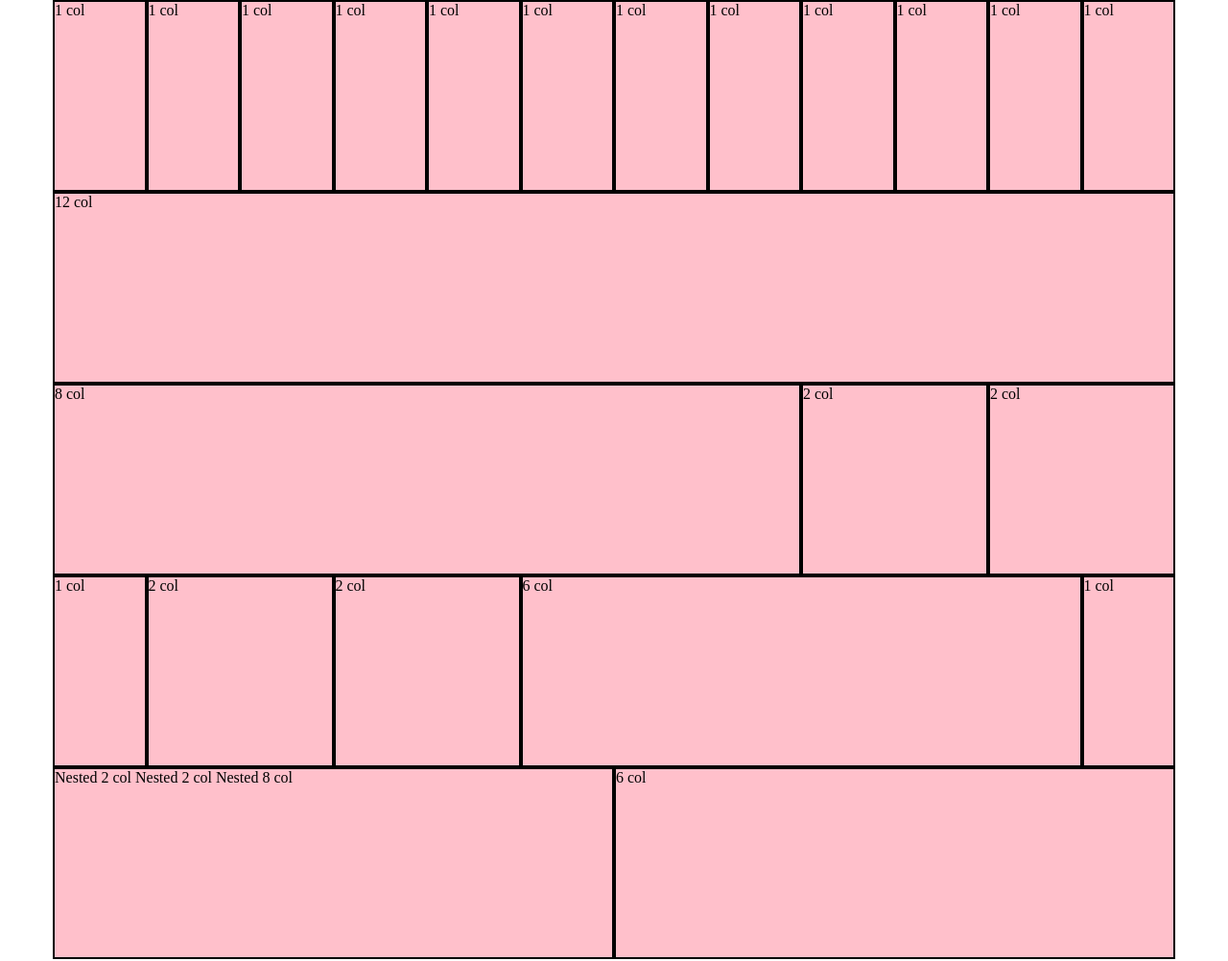
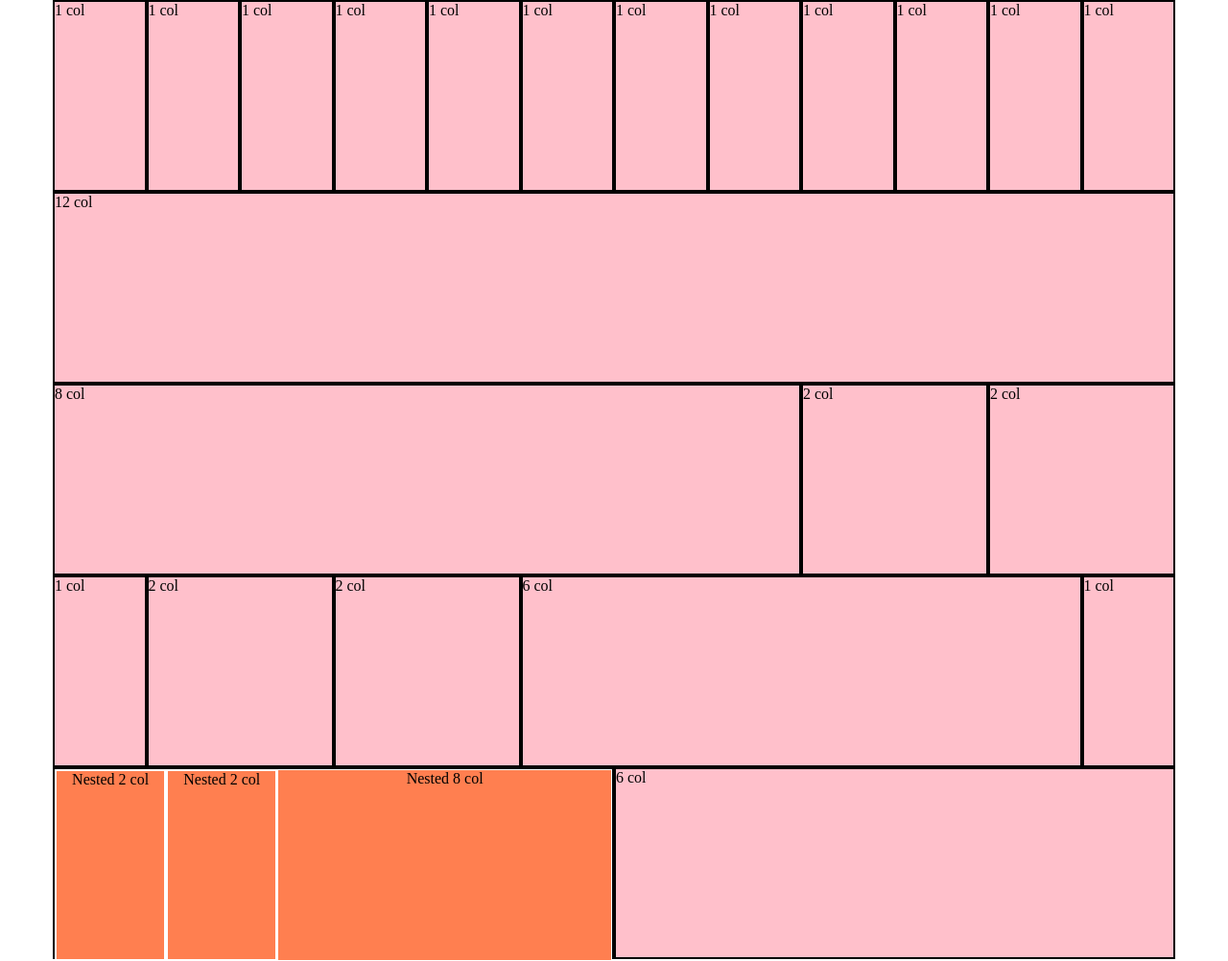
Before and after one commit to mariapiagianguzzi/html-css-12bool, a plain HTML site: page index.html in a window 1280 px wide. Shown: the whole page at 96% size. Drawn offline with Linux system fonts and the light colour scheme.

Commit message:
Testo e bordi
Ho messo il testo e  i bordi ma ancora non vedo la carne!

```diff
--- a/12-bool.css
+++ b/12-bool.css
@@ -22,6 +22,28 @@
   display: table;
   clear: both;
 }
+
+
+.col{
+  text-align: center;
+  background-color: coral;
+  border: 2px solid white;
+  float: left;
+  width: 20%;
+  height: 200px;
+}
+
+
+.col8{
+  text-align: center;
+  background-color: coral;
+  border: 1px solid white;
+  float: left;
+  width: 60%;
+  height: 200px;
+}
+
+
 
 /* colonne */
 
--- a/index.html
+++ b/index.html
@@ -43,37 +43,15 @@
   </div>
 
   <div class="container">
-    <div class="col-6">Nested 2 col Nested 2 col Nested 8 col</div>
+    <div class="col-6">
+      <div class="col">Nested 2 col</div>
+      <div class="col">Nested 2 col</div>
+      <div class="col8">Nested 8 col</div>
+    </div>
     <div class="col-6">6 col</div>
   </div>
 
-  <!-- <div class="container">
-    <div class="col-4"></div>
-    <div class="col-4"></div>
-    <div class="col-4"></div>
-  </div>
 
-  <div class="container">
-    <div class="col-1"></div>
-    <div class="col-11"></div>
-  </div>
-
-  <div class="container">
-    <div class="col-1"></div>
-    <div class="col-10"></div>
-    <div class="col-1"></div>
-  </div> -->
-
-  <!-- con offsets * -->
-
-  <!-- <div class="container">
-    <div class="col-10 col-offset-1"></div>
-    <div class="col-1"></div>
-  </div>
-
-  <div class="container">
-    <div class="col-6 col-offset-6"></div>
-  </div> -->
 
 
 </body>
--- /dev/null
+++ b/style.css
@@ -0,0 +1,8 @@
+.col{
+  text-align: center;
+  background-color: coral;
+  border: 2px solid white;
+  float: left;
+  width: 20%;
+  height: 200px;
+}
```
